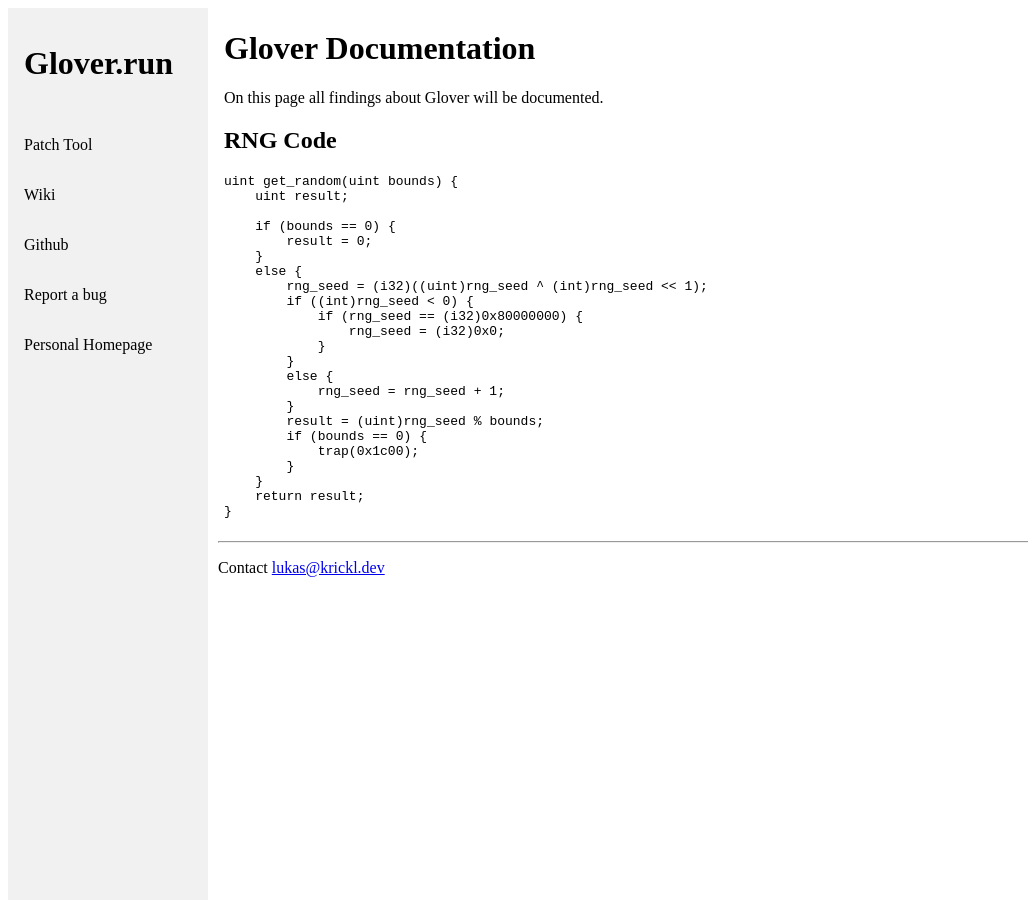
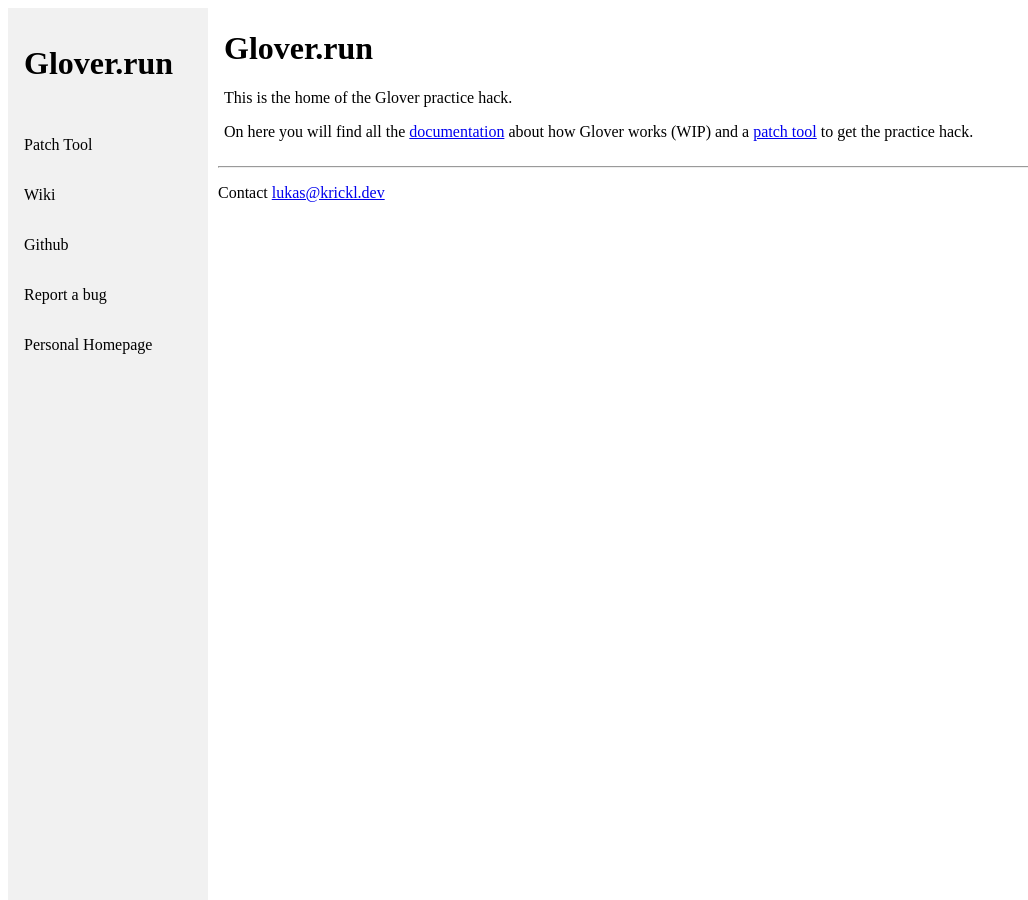
Before and after one commit to unlink2/glover_patch, a Jekyll site: the page built from web/index.md, in a window 1280 px wide. Shown: the whole page, without its empty margins (0-1028 px from the left). Built offline with Jekyll 4.4.1, drawn with Linux system fonts in a browser that asks for light colours; nearby versions of some CDN libraries; library files that are not in the unit come from our copies.

Commit message:
Updated page

````diff
--- a/web/_layouts/default.html
+++ b/web/_layouts/default.html
@@ -25,7 +25,7 @@
                     </a>
                 </header>
                 <a href="gloverpatch.html">Patch Tool</a>
-                <a href="index.html">Wiki</a>
+                <a href="wiki.html">Wiki</a>
                 <a :href="SETTINGS.githubUrl">Github</a>
                 <a :href="SETTINGS.bugReportUrl">Report a bug</a>
                 <a :href="SETTINGS.personalSite">Personal Homepage</a>
--- a/web/index.md
+++ b/web/index.md
@@ -1,36 +1,10 @@
 ---
-title: Glover Wiki
 layout: default
+title: Glover.run
 ---
+# Glover.run
 
-# Glover Documentation
+This is the home of the Glover practice hack.
 
-On this page all findings about Glover will be documented.
-
-## RNG Code
-
-```c
-uint get_random(uint bounds) {
-    uint result;
-
-    if (bounds == 0) {
-        result = 0;
-    }
-    else {
-        rng_seed = (i32)((uint)rng_seed ^ (int)rng_seed << 1);
-        if ((int)rng_seed < 0) {
-            if (rng_seed == (i32)0x80000000) {
-                rng_seed = (i32)0x0;
-            }
-        }
-        else {
-            rng_seed = rng_seed + 1;
-        }
-        result = (uint)rng_seed % bounds;
-        if (bounds == 0) {
-            trap(0x1c00);
-        }
-    }
-    return result;
-}
-```
+On here you will find all the [documentation](wiki.html) about how Glover works (WIP) and
+a [patch tool](gloverpatch.html) to get the practice hack.
````
Also changed, not shown: web/wiki.md (added, +36 -0 lines).
